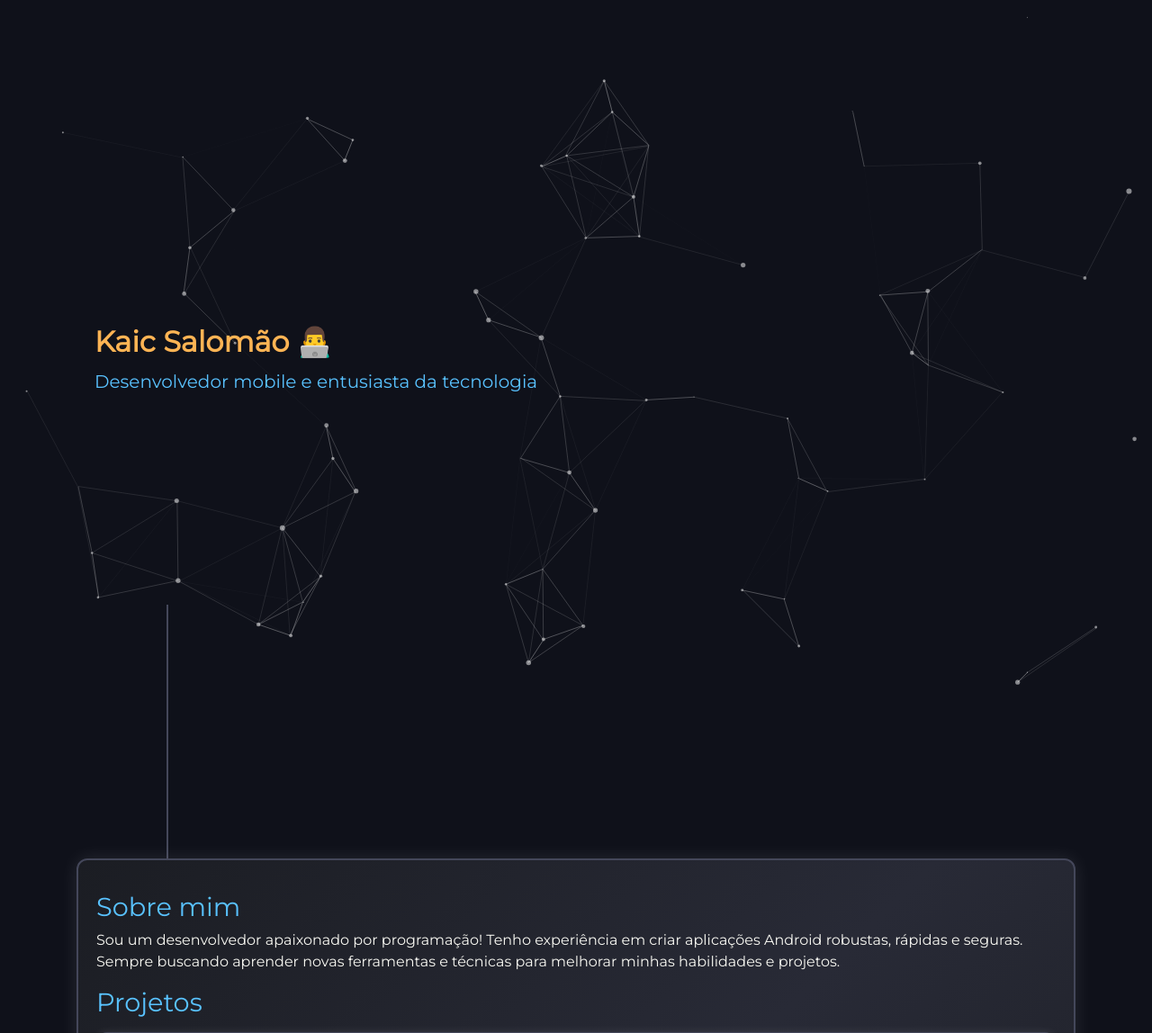
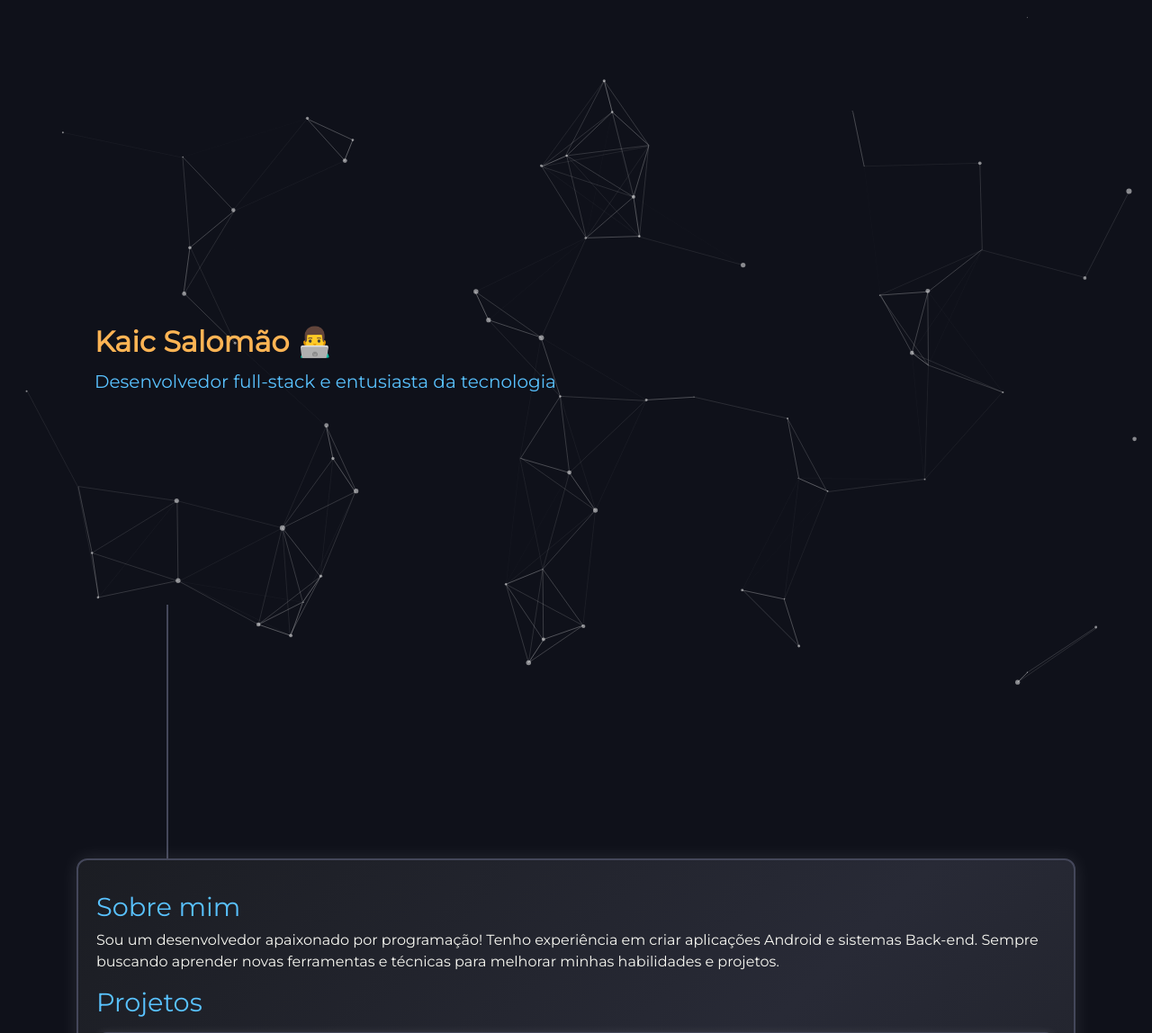
Before and after one commit to kaicsalomao/portfolio, a Flask app: page / in a window 1280 px wide. Shown: the top 1148 px of the page at 90% size. Run offline with Flask 3, Linux system fonts and the light colour scheme; some libraries are stand-ins or nearby versions.

Commit message:
Correção de texto

```diff
--- a/templates/index.html
+++ b/templates/index.html
@@ -49,7 +49,7 @@
     <div class="container">
       <section id="header">
         <h1 id="page-title">Kaic Salomão 👨‍💻</h1>
-        <p class="lead">Desenvolvedor mobile e entusiasta da tecnologia</p>
+        <p class="lead">Desenvolvedor full-stack e entusiasta da tecnologia</p>
       </section>
       <div class="rect"></div>
       <section id="body">
@@ -58,7 +58,7 @@
             <h2>Sobre mim</h2>
             <p id="about-description">
               Sou um desenvolvedor apaixonado por programação! Tenho experiência
-              em criar aplicações Android robustas, rápidas e seguras. Sempre
+              em criar aplicações Android e sistemas Back-end. Sempre
               buscando aprender novas ferramentas e técnicas para melhorar
               minhas habilidades e projetos.
             </p>
```
